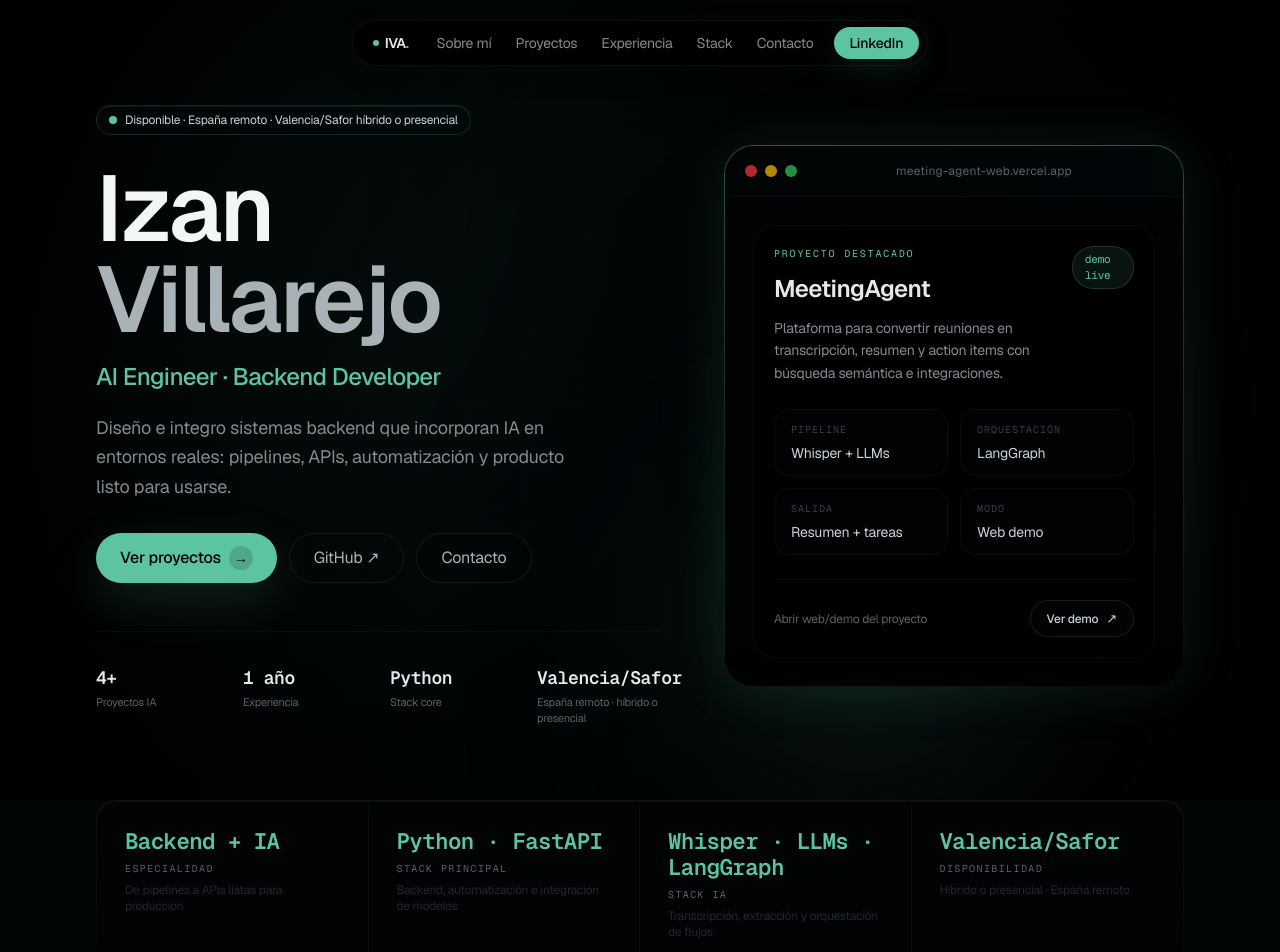
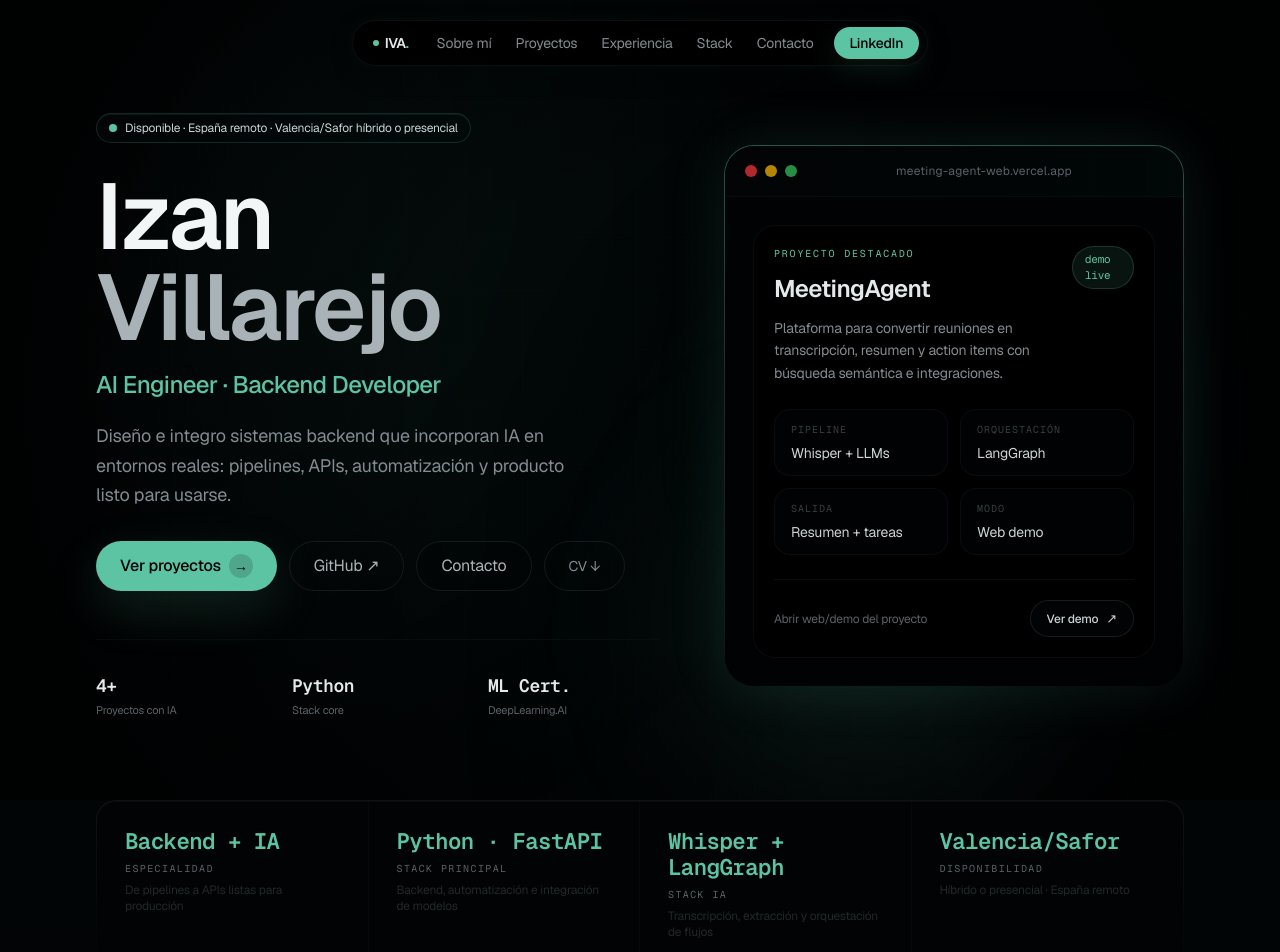
Before and after one commit to Izanvz/portfolio, a Next.js app: page / in a window 1280 px wide. Shown: the top 952 px of the page. Built offline with nearby package versions, Linux system fonts and the light colour scheme.

Commit message:
update portfolio content and add CV download

```diff
--- a/components/Hero.tsx
+++ b/components/Hero.tsx
@@ -211,17 +211,23 @@ export default function Hero() {
               >
                 Contacto
               </a>
+              <a
+                href="/cv.pdf"
+                download
+                className="inline-flex items-center gap-2 px-6 py-3 rounded-full border border-ink-700/60 text-ink-400 hover:border-amber/30 hover:text-ink-100 transition-all text-sm"
+              >
+                CV ↓
+              </a>
             </div>
 
             <div
               data-hero="stats"
-              className="mt-12 pt-8 border-t border-ink-800/50 grid grid-cols-2 md:grid-cols-4 gap-6"
+              className="mt-12 pt-8 border-t border-ink-800/50 grid grid-cols-3 gap-6"
             >
               {[
-                { value: "4+", label: "Proyectos IA" },
-                { value: "1 año", label: "Experiencia" },
+                { value: "4+", label: "Proyectos con IA" },
                 { value: "Python", label: "Stack core" },
-                { value: "Valencia/Safor", label: "España remoto · híbrido o presencial" },
+                { value: "ML Cert.", label: "DeepLearning.AI" },
               ].map((s) => (
                 <div key={`${s.value}-${s.label}`}>
                   <p className="text-lg font-semibold font-mono text-ink-100 tracking-tight">{s.value}</p>
--- a/components/ImpactMetrics.tsx
+++ b/components/ImpactMetrics.tsx
@@ -12,7 +12,7 @@ const metrics = [
     note: "Backend, automatización e integración de modelos",
   },
   {
-    value: "Whisper · LLMs · LangGraph",
+    value: "Whisper + LangGraph",
     label: "stack IA",
     note: "Transcripción, extracción y orquestación de flujos",
   },
```
Also changed, not shown: 1 other file (tests, documents, lock files or other folders).
